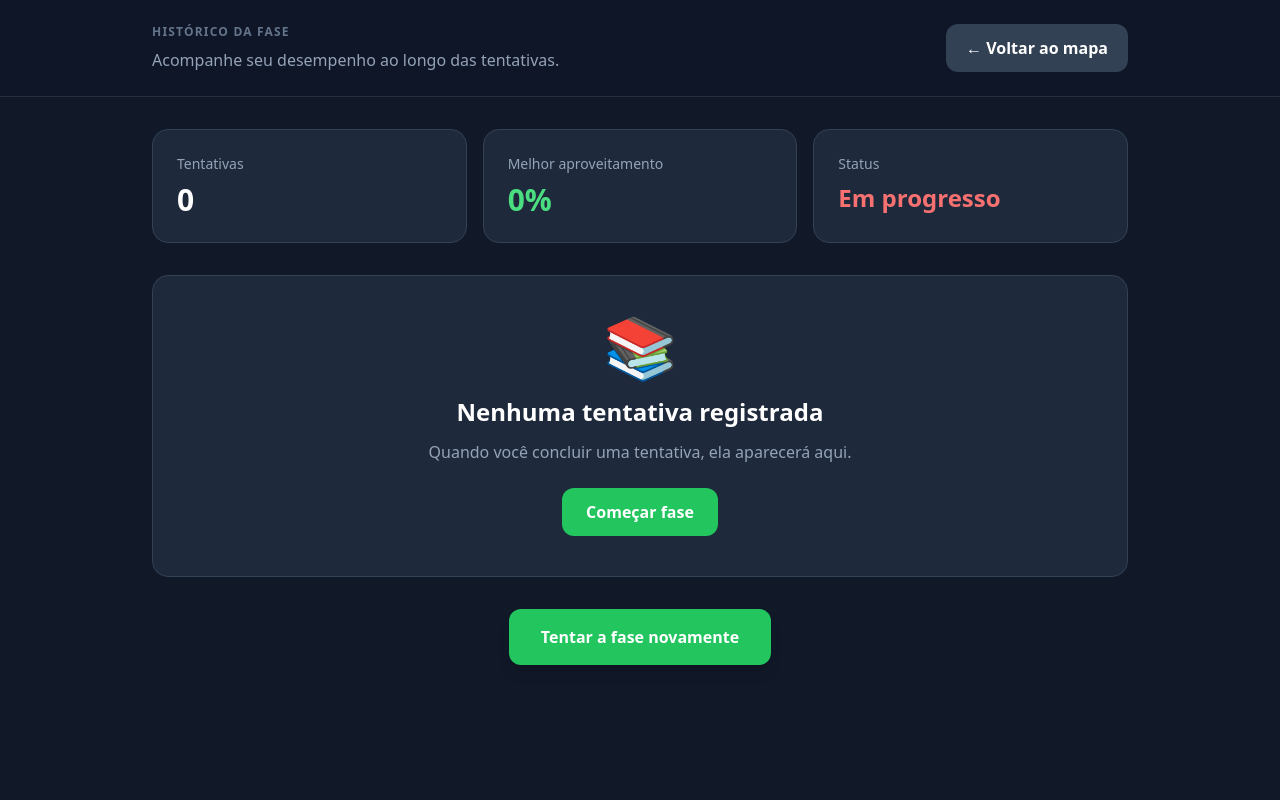
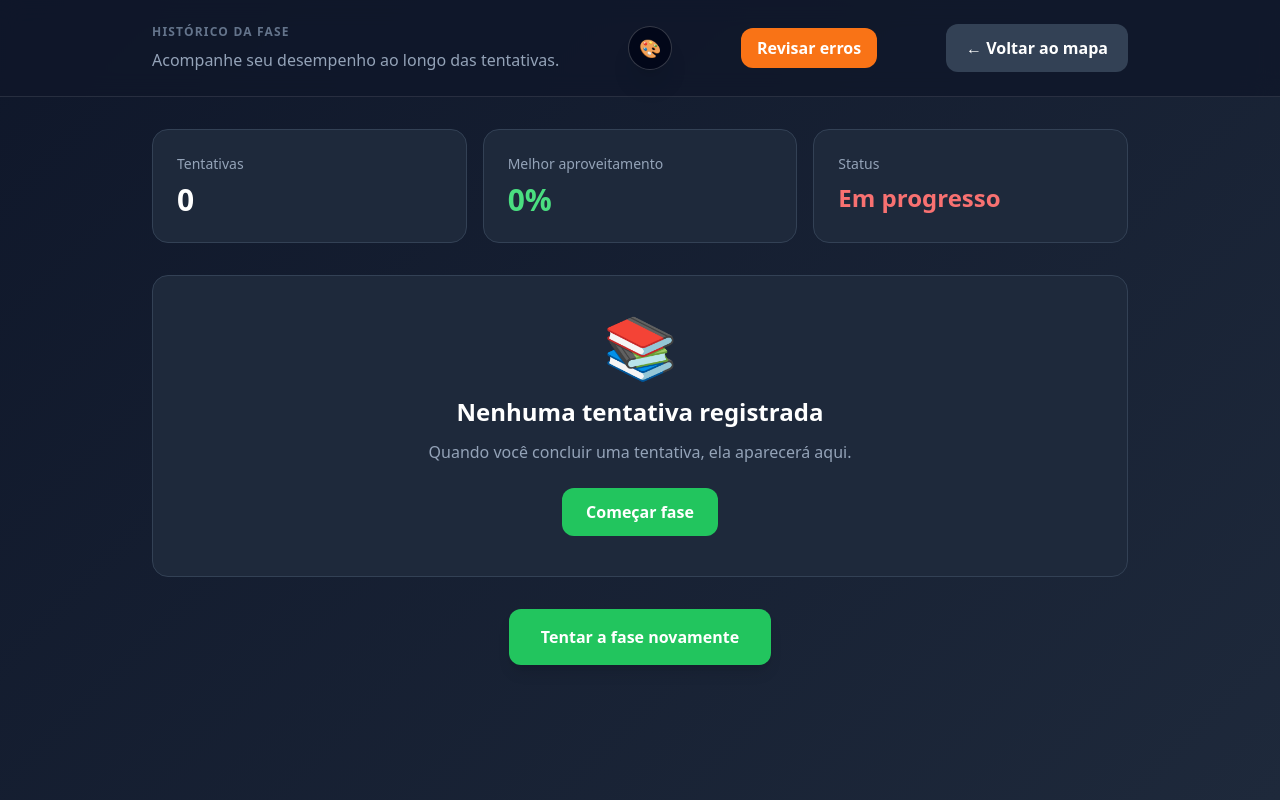
Before and after one commit to viniciusnovelo/trilha_ensino, a Django app: template curriculo/templates/curriculo/historico_fase.html in a window 1280 px wide. Run offline with Django 5.2, Linux system fonts and the light colour scheme; the template is opened without the code that fills it, so the values that code supplies are empty; some libraries are stand-ins or nearby versions.

Commit message:
fix: aplicar tema e revisao ao historico

```diff
--- a/curriculo/templates/curriculo/historico_fase.html
+++ b/curriculo/templates/curriculo/historico_fase.html
@@ -16,10 +16,16 @@
 
     <script src="https://cdn.tailwindcss.com"></script>
 
+    <style>
+        .tema-padrao{background:linear-gradient(135deg,#0f172a,#1e293b);}
+        .tema-floresta{background:linear-gradient(135deg,#052e16,#14532d,#064e3b);}
+        .tema-deserto{background:linear-gradient(135deg,#451a03,#78350f,#92400e);}
+        .tema-masmorra{background:linear-gradient(135deg,#020617,#1e1b4b,#171717);}
+    </style>
 </head>
 
 
-<body class="bg-[#111827] text-white min-h-screen font-sans">
+<body class="{{ tema_aplicado }} text-white min-h-screen font-sans">
 
 
     <!-- =====================================================
@@ -62,6 +68,9 @@
 
                 </div>
 
+
+                {% include 'gamificacao/partials/seletor_tema.html' with tema_atual=perfil.tema_fundo %}
+                <a href="{% url 'revisao_fase' fase.id %}" class="bg-orange-500 hover:bg-orange-400 text-white font-bold px-4 py-2 rounded-xl transition">Revisar erros</a>
 
                 <a
                     href="{% url 'trilha' trilha_id %}"
```
